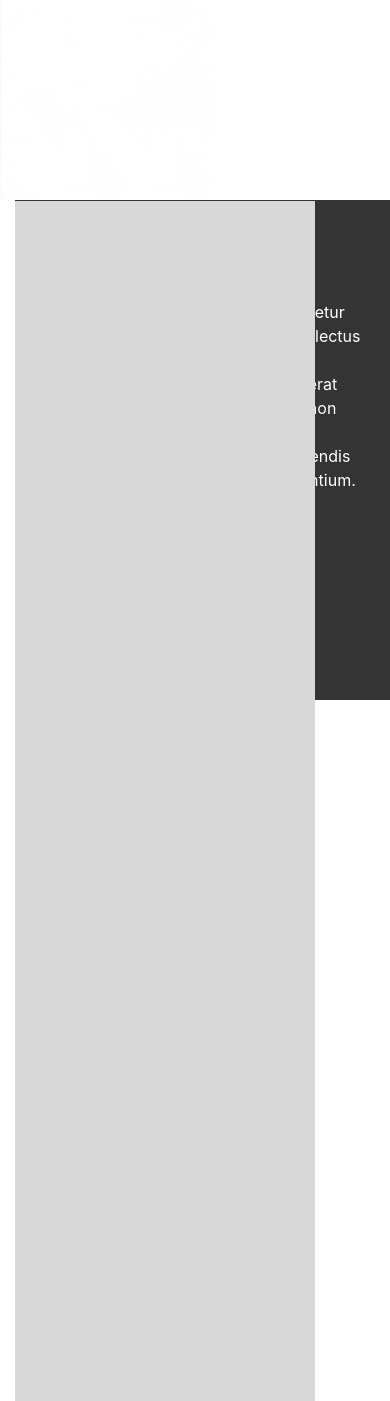
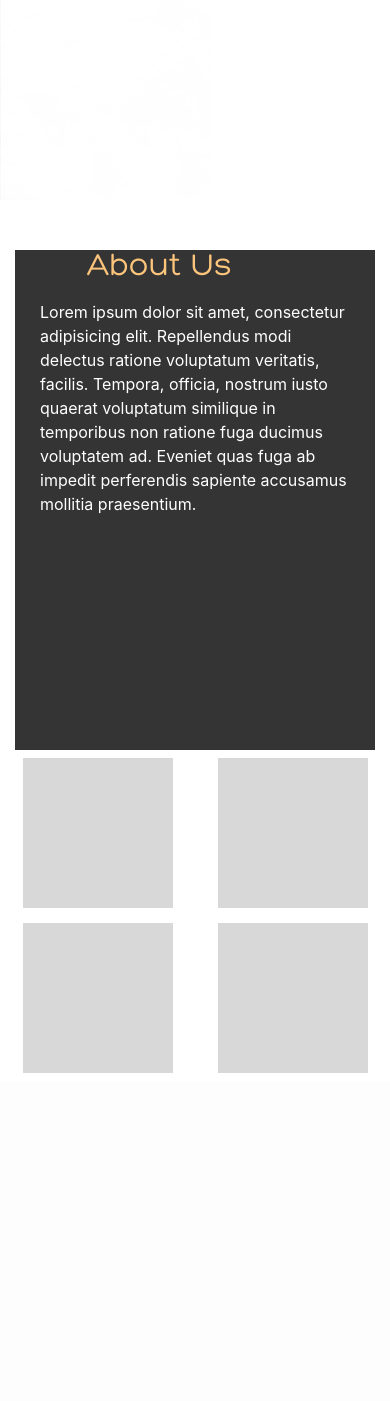
Before and after one commit to Igor2122/IGdevelopers, a PHP site: page / in a window 390 px wide. Shown: the part 644-2045 px from the top of the page. After the commit the page ends 1717 px from the top, so only its background shows below. Run offline with PHP 8.4, Linux system fonts and the light colour scheme; some libraries are stand-ins or nearby versions.

Commit message:
first commit

```diff
--- a/css/style.css
+++ b/css/style.css
@@ -104,11 +104,9 @@
 }
 
 .about-us>h2 {
-    font-family: header-font;
-    font-weight: -100;
+    font-family: header-font, sans-serif;
     margin: 50px 30% 0;
-    color: #FCD091;
-    font-family:
+    color: #FDC57C;
 }
 
 .about-us p {
@@ -121,12 +119,36 @@
 }
 
 .ind-serv-icons {
-    top: -160px;
+    top: 330px;
     left: 150px;
-    /*    position: absolute;*/
-    width: 300px;
-    height: 300px;
+    position: absolute;
+    width: 150px;
+    height: 150px;
     background: #D8D8D8;
+    display: inline-block;
+}
+
+.left-icon {
+    top: 240px;
+    right: 300px;
+    /* background: red; */
+}
+
+.top-icon {
+    top: 80px;
+    left: 360px;
+    /* background: pink; */
+}
+
+.right-icon {
+    top: 160px;
+    left: -60px;
+    /* background: silver; */
+}
+
+.bottom-icon {
+    top: 20px;
+    /* background: yellow; */
 }
 
 
@@ -134,19 +156,19 @@
 /*media queries*/
 
 @media all and (max-width: 1690px) {
-    ...
+
 }
 
 @media all and (max-width: 1280px) {
-    ...
+
 }
 
 @media all and (max-width: 980px) {
-    ...
+
 }
 
 @media all and (max-width: 736px) {
-    ...
+
 }
 
 @media all and (max-width: 480px) {
@@ -160,8 +182,25 @@
         width: 100%;
     }
 
+
+
+    .ind-serv-icons {
+        position: static;
+        display: block;
+    }
+
     .about-us {
+        position: static;
         width: auto;
     }
 
+    .about-us>h2 {
+        margin-left: 20%;
+    }
+
+    .ind-serv-icons {
+        width: 150px;
+        margin:  2% auto;
+    }
+
 }
--- a/index.html
+++ b/index.html
@@ -18,6 +18,7 @@
         <div class="rectangular-top-left"></div>
         <div class="rectangular-top-center"></div>
         <div class="container">
+
 
             <!--<img class="oval-image" src="images/Oval.png"></img>-->
             <!--    Main menu   -->
@@ -49,18 +50,20 @@
        <div class="rectangular-top-left-about"></div>
         <div class="container">
            <div class="row">
-            <div class="col-lg-6 about-us-parent">
+            <div class="col-sm-12 col-lg-6 about-us-parent">
                 <div class="about-us">
                     <h2>About Us</h2>
                     <p>Lorem ipsum dolor sit amet, consectetur adipisicing elit. Repellendus modi delectus ratione voluptatum veritatis, facilis. Tempora, officia, nostrum iusto quaerat voluptatum similique in temporibus non ratione fuga ducimus voluptatem ad. Eveniet quas fuga ab impedit perferendis sapiente accusamus mollitia praesentium.</p>
                 </div>
             </div>
-            <div class="col-lg-6">
-                <div class="service-icons">
+            <div class="col-sm-12 col-lg-6">
+                <div class="service-icons d-flex">
+                    <div class="row">
                     <div class="ind-serv-icons left-icon"></div>
                     <div class="ind-serv-icons top-icon"></div>
                     <div class="ind-serv-icons right-icon"></div>
                     <div class="ind-serv-icons bottom-icon"></div>
+                </div>
                 </div>
             </div>
         </div>
```
Also changed, not shown: README.md.
